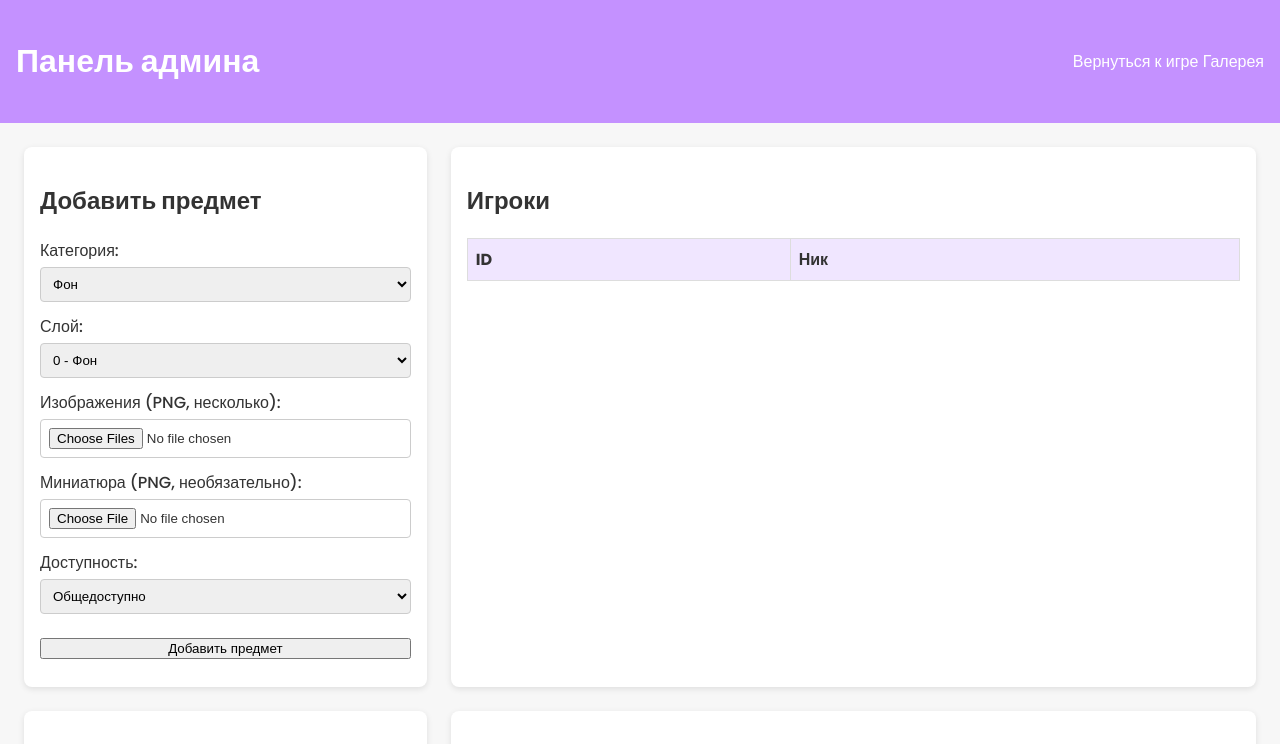
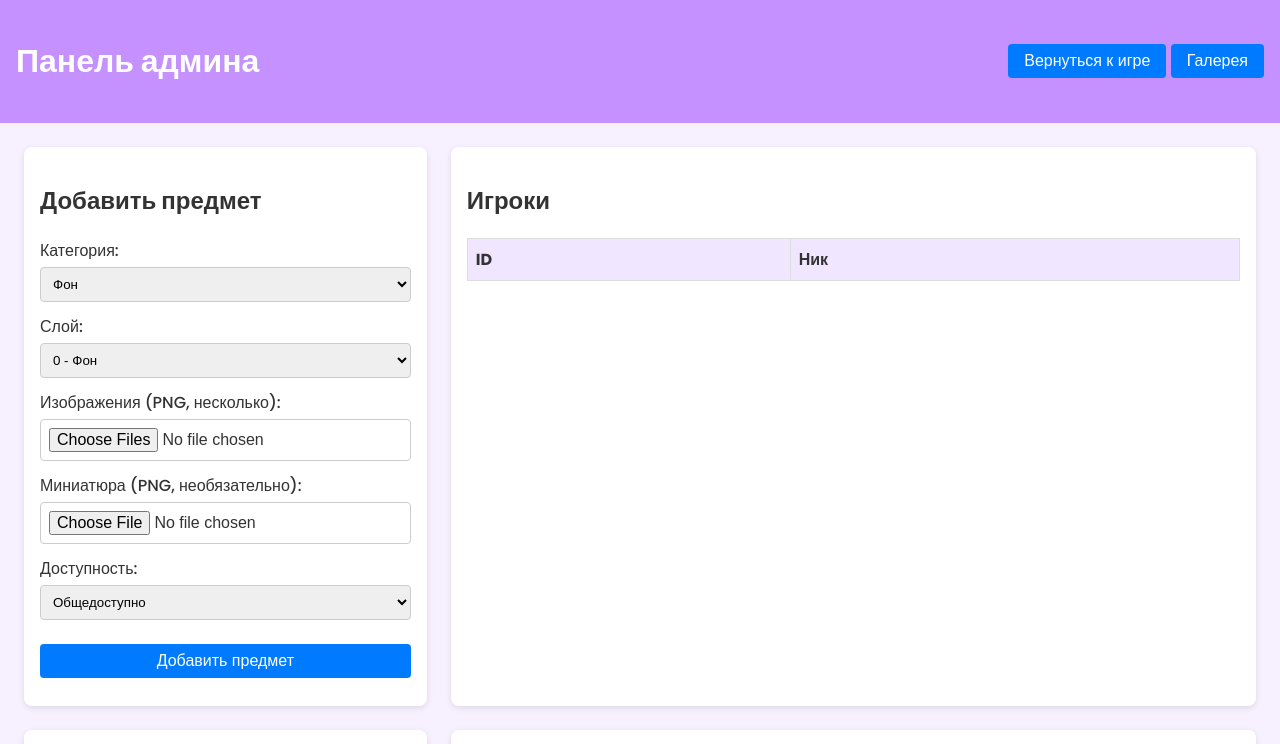
Before and after one commit to SoraKotoneru/EduXP, a website: page admin/index.html in a window 1280 px wide. Shown: the top 744 px of the page. Drawn offline with Linux system fonts and the light colour scheme; no server answers.

Commit message:
галерея2

```diff
--- a/admin/index.html
+++ b/admin/index.html
@@ -5,14 +5,15 @@
   <meta name="viewport" content="width=device-width,initial-scale=1">
   <title>Панель админа</title>
   <link rel="stylesheet" href="admin.css">
+  <link rel="stylesheet" href="../CSS/style.css">
   <link rel="icon" type="image/png" href="../favicon.png">
 </head>
 <body>
   <header>
     <h1>Панель админа</h1>
     <nav>
-      <a href="../game.html">Вернуться к игре</a>
-      <a href="../gallery/index.html">Галерея</a>
+      <button onclick="window.location.href='../game.html'">Вернуться к игре</button>
+      <button onclick="window.location.href='../gallery/index.html'">Галерея</button>
     </nav>
   </header>
 
```
